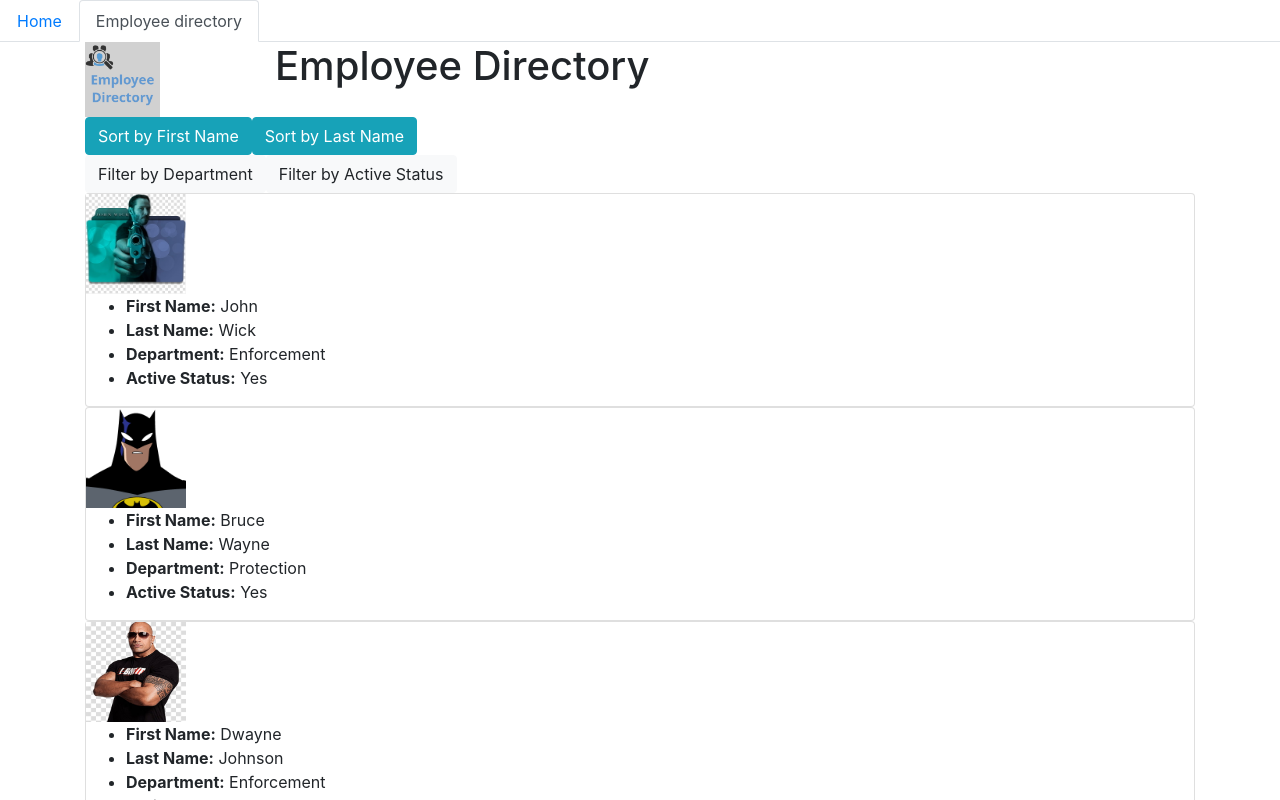
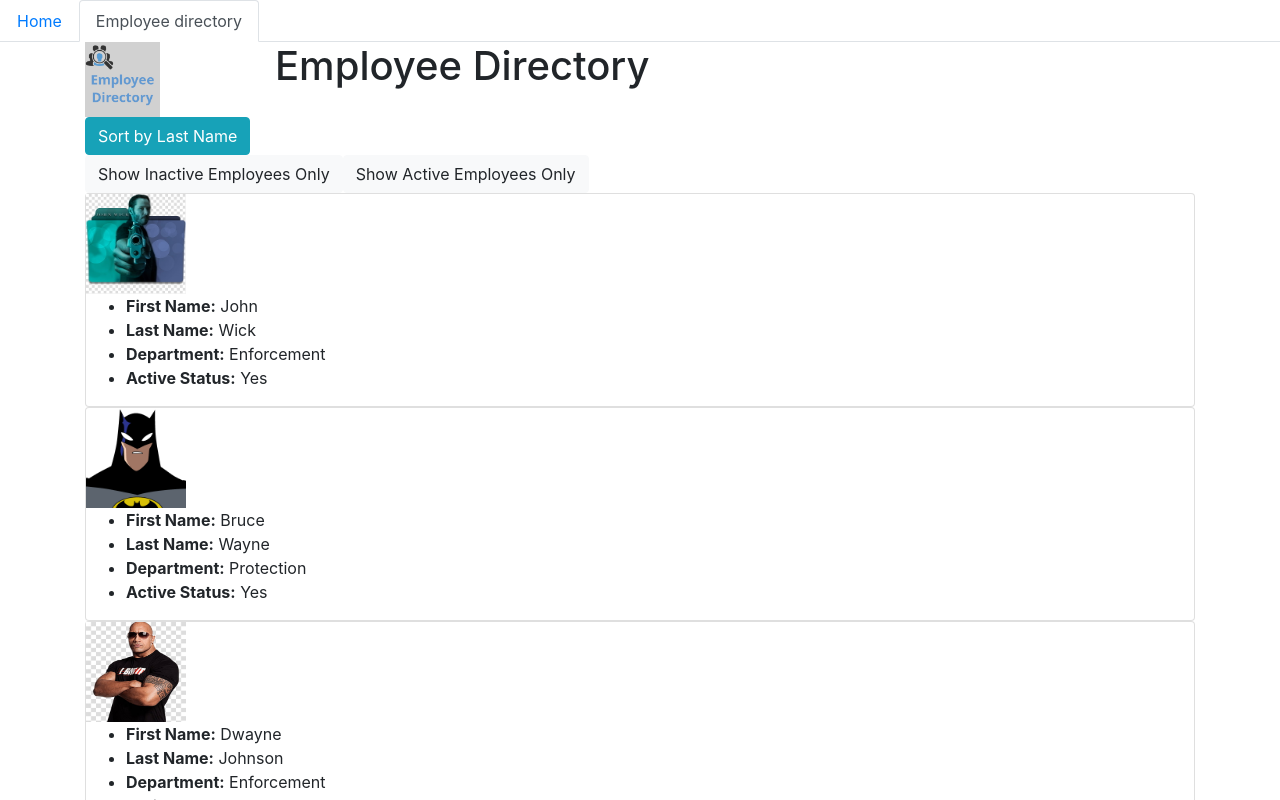
Before and after one commit to mcortes-1113/userDirectory, a React (Create React App) app in the folder userdir/: page /directory in a window 1280 px wide. Shown: the top 800 px of the page. Built offline with nearby package versions, Linux system fonts and the light colour scheme.

Commit message:
Added functions to filter and sort employees

```diff
--- a/userdir/src/components/Filter/index.js
+++ b/userdir/src/components/Filter/index.js
@@ -1,11 +1,26 @@
 import React from "react";
+import Employees from "../../Employees.json";
 
 function FilterBy() {
 
+  function filterInactive() {
+    var InactiveEmployees = Employees.filter(function (i) {
+      return i.active === "No";
+    })
+      console.log(InactiveEmployees);
+}
+
+  function filterActive() {
+    var activeEmployees = Employees.filter(function (i) {
+      return i.active === "Yes";
+    })
+    console.log(activeEmployees);
+}
+
   return (
     <div>
-    <button type="button" className="btn btn-light">Filter by Department</button>
-    <button type="button" className="btn btn-light">Filter by Active Status</button>
+    <button type="button" className="btn btn-light" onClick = { filterInactive }>Show Inactive Employees Only</button>
+    <button type="button" className="btn btn-light" onClick = { filterActive }>Show Active Employees Only</button>
     </div>
   )
 }
--- a/userdir/src/components/Sort/index.js
+++ b/userdir/src/components/Sort/index.js
@@ -1,11 +1,19 @@
 import React from "react";
+import Employees from "../../Employees.json";
 
 function SortBy() {
 
+  function sort() {
+    console.log("sort");
+    const sorted = [].concat(Employees)
+      .sort((a, b) => (a.lastName > b.lastName) ? 1 : -1);
+      console.log(sorted);
+  }
+
   return (
     <div>
-    <button type="button" className="btn btn-info">Sort by First Name</button>
-    <button type="button" className="btn btn-info">Sort by Last Name</button>
+    {/* <button type="button" className="btn btn-info" onClick</div>)>Sort by First Name</button> */}
+    <button type="button" className="btn btn-info" onClick = { sort } >Sort by Last Name</button>
     </div>
   )
 }
```
